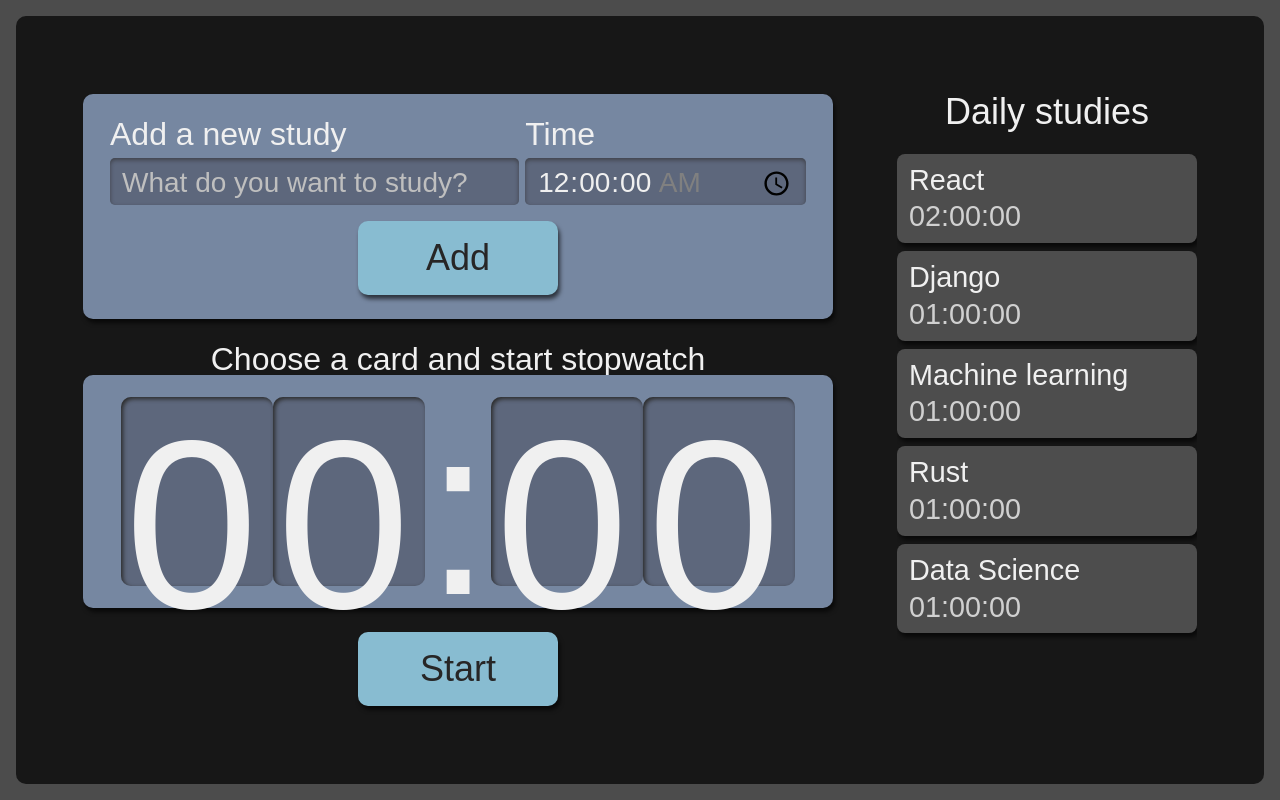
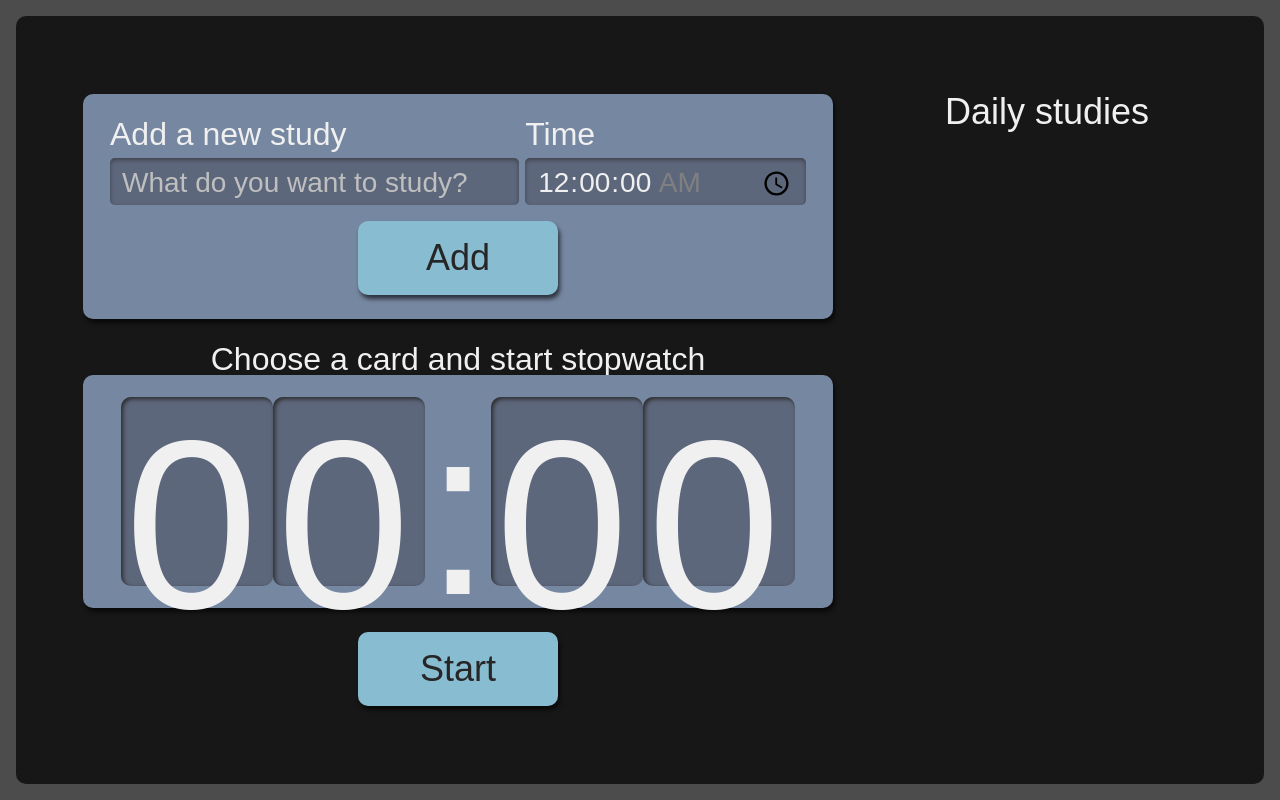
Before and after one commit to glllcs/react-alura, a React (Create React App) app: page / in a window 1280 px wide. Built offline with nearby package versions, Linux system fonts and the light colour scheme.

Commit message:
Implement feature for updating tasks list

```diff
--- a/src/components/Form/index.tsx
+++ b/src/components/Form/index.tsx
@@ -1,8 +1,9 @@
 import React from "react";
+import { ITask } from "../../types/task";
 import Button from "../Button";
 import style from './Form.module.scss';
 
-class Form extends React.Component {
+class Form extends React.Component<{ setTasks: React.Dispatch<React.SetStateAction<ITask[]>>}> {
     state = {
         task: "",
         time: "00:00",
@@ -10,6 +11,7 @@
 
     addTask(event: React.FormEvent<HTMLFormElement>) {
         event.preventDefault();
+        this.props.setTasks(currentTasks => [...currentTasks, {...this.state}])
     }
 
     render() {
--- a/src/components/List/index.tsx
+++ b/src/components/List/index.tsx
@@ -1,29 +1,12 @@
 import { useState } from "react";
+import { ITask } from "../../types/task";
 import Item from "./Item";
 import style from './List.module.scss';
 
-function List() {
-    const [tasks, setTasks] = useState([{
-        task: 'React',
-        time: '02:00:00'
-    }, {
-        task: 'Django',
-        time: '01:00:00'
-    }, {
-        task: 'Machine learning',
-        time: '01:00:00'
-    }, {
-        task: 'Rust',
-        time: '01:00:00'
-    }, {
-        task: 'Data Science',
-        time: '01:00:00'
-    }]);
+function List({ tasks }: { tasks: ITask[]}) {
     return (
         <aside className={style.tasksList}>
-            <h2 onClick={() => {
-                setTasks([...tasks, {task: 'Cyber Security', time:'02:00:00'}])
-            }}> Daily studies </h2>
+            <h2> Daily studies </h2>
             <ul>
                 {tasks.map((item, index) => (
                     <Item
--- a/src/pages/App.tsx
+++ b/src/pages/App.tsx
@@ -1,14 +1,17 @@
-import React from 'react';
+import React, { useState } from 'react';
 import Form from '../components/Form';
 import List from '../components/List';
 import Stopwatch from '../components/Stopwatch';
+import { ITask } from '../types/task';
 import style from './App.module.scss';
 
 function App() {
+  const [tasks, setTasks] = useState<ITask[]>([]);
+
   return (
     <div className={style.AppStyle}>
-      <Form />
-      <List />
+      <Form setTasks={setTasks}/>
+      <List tasks={tasks}/>
       <Stopwatch />
     </div>
   );
--- /dev/null
+++ b/src/types/task.ts
@@ -0,0 +1,4 @@
+export interface ITask {
+    task: string
+    time: string
+}
```
